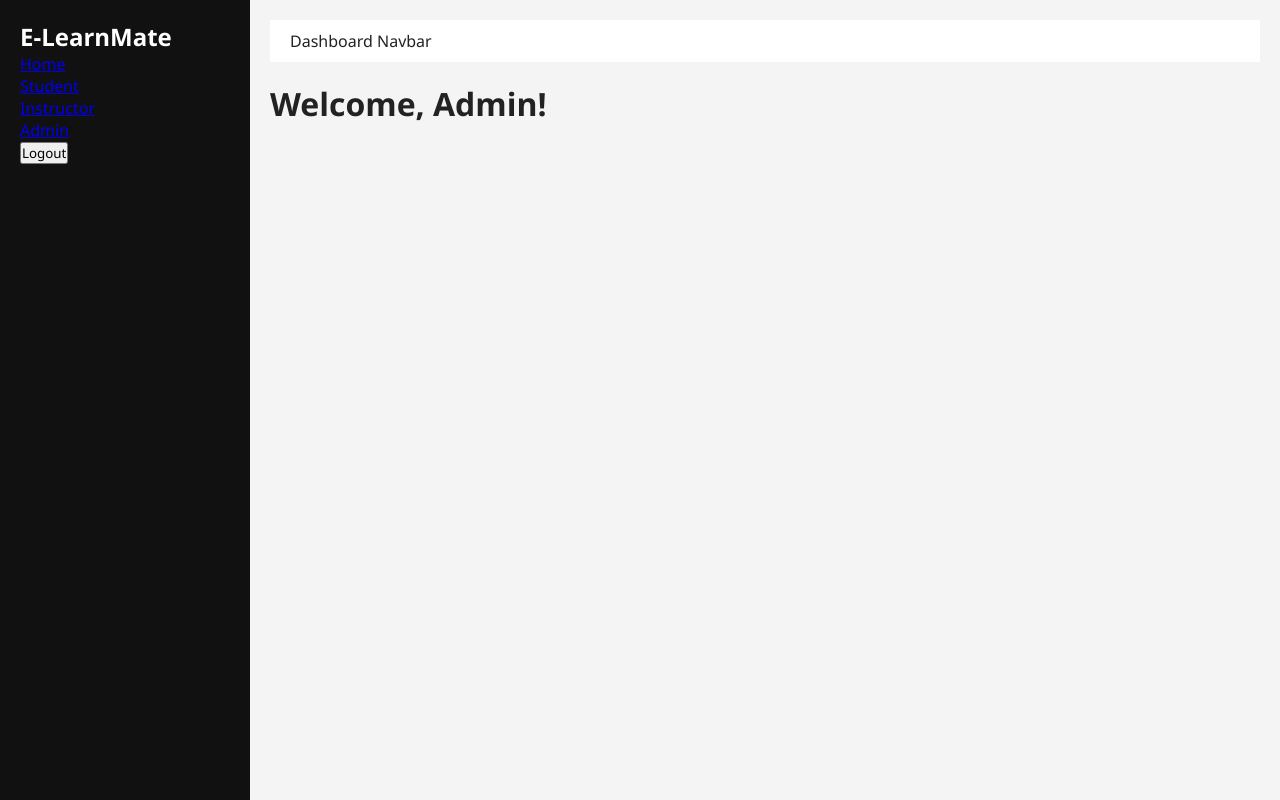
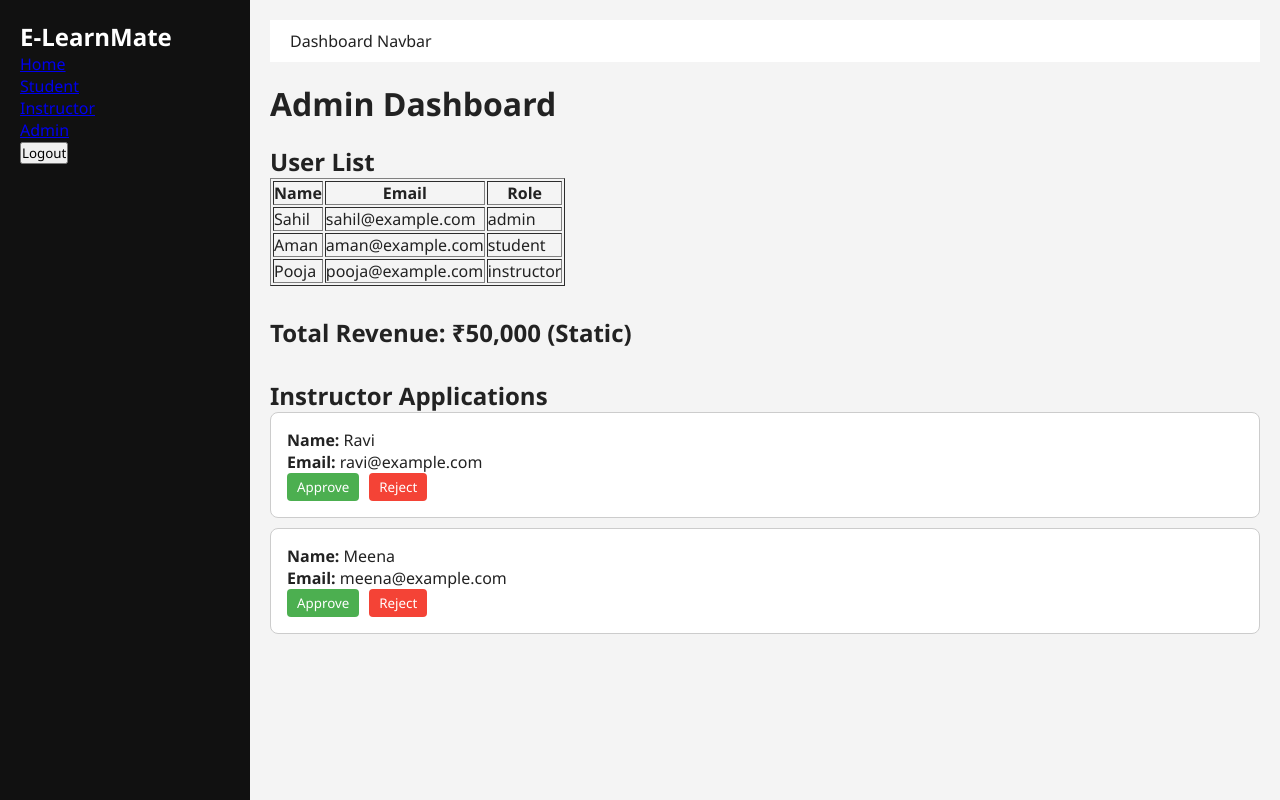
Before and after one commit to sahilwebdev21/E-LearnMate, a Next.js app in the folder frontend/: page /admin in a window 1280 px wide. Built offline with nearby package versions, Linux system fonts and the light colour scheme.

Commit message:
`Admin dashboard with users list, revenue, and application cards (UI only)`

```diff
--- /dev/null
+++ b/frontend/src/app/admin/components/InstructorApplicationCard.tsx
@@ -0,0 +1,42 @@
+'use client'
+
+import React from 'react'
+
+interface Props {
+  name: string
+  email: string
+}
+
+const InstructorApplicationCard = ({ name, email }: Props) => {
+  return (
+    <div style={{
+      border: '1px solid #ccc',
+      padding: '16px',
+      borderRadius: '8px',
+      marginBottom: '10px',
+      background: '#fff'
+    }}>
+      <p><strong>Name:</strong> {name}</p>
+      <p><strong>Email:</strong> {email}</p>
+      <button style={{
+        backgroundColor: '#4caf50',
+        color: 'white',
+        padding: '5px 10px',
+        borderRadius: '4px',
+        border: 'none',
+        marginRight: '10px',
+        cursor: 'pointer'
+      }}>Approve</button>
+      <button style={{
+        backgroundColor: '#f44336',
+        color: 'white',
+        padding: '5px 10px',
+        borderRadius: '4px',
+        border: 'none',
+        cursor: 'pointer'
+      }}>Reject</button>
+    </div>
+  )
+}
+
+export default InstructorApplicationCard
--- /dev/null
+++ b/frontend/src/app/admin/components/UserRow.tsx
@@ -0,0 +1,21 @@
+'use client'
+
+import React from 'react'
+
+interface Props {
+  name: string
+  email: string
+  role: string
+}
+
+const UserRow = ({ name, email, role }: Props) => {
+  return (
+    <tr>
+      <td>{name}</td>
+      <td>{email}</td>
+      <td>{role}</td>
+    </tr>
+  )
+}
+
+export default UserRow
--- a/frontend/src/app/admin/page.tsx
+++ b/frontend/src/app/admin/page.tsx
@@ -1,3 +1,46 @@
+import UserRow from './components/UserRow'
+import InstructorApplicationCard from './components/InstructorApplicationCard'
+
 export default function AdminDashboard() {
-  return <h1>Welcome, Admin!</h1>
+  const users = [
+    { name: 'Sahil', email: 'sahil@example.com', role: 'admin' },
+    { name: 'Aman', email: 'aman@example.com', role: 'student' },
+    { name: 'Pooja', email: 'pooja@example.com', role: 'instructor' }
+  ]
+
+  const applications = [
+    { name: 'Ravi', email: 'ravi@example.com' },
+    { name: 'Meena', email: 'meena@example.com' }
+  ]
+
+  return (
+    <div>
+      <h1>Admin Dashboard</h1>
+
+      <section style={{ marginTop: '20px' }}>
+        <h2>User List</h2>
+        <table border={1} cellPadding={10}>
+          <thead>
+            <tr><th>Name</th><th>Email</th><th>Role</th></tr>
+          </thead>
+          <tbody>
+            {users.map((u, i) => (
+              <UserRow key={i} name={u.name} email={u.email} role={u.role} />
+            ))}
+          </tbody>
+        </table>
+      </section>
+
+      <section style={{ marginTop: '30px' }}>
+        <h2>Total Revenue: ₹50,000 (Static)</h2>
+      </section>
+
+      <section style={{ marginTop: '30px' }}>
+        <h2>Instructor Applications</h2>
+        {applications.map((app, i) => (
+          <InstructorApplicationCard key={i} name={app.name} email={app.email} />
+        ))}
+      </section>
+    </div>
+  )
 }
```
